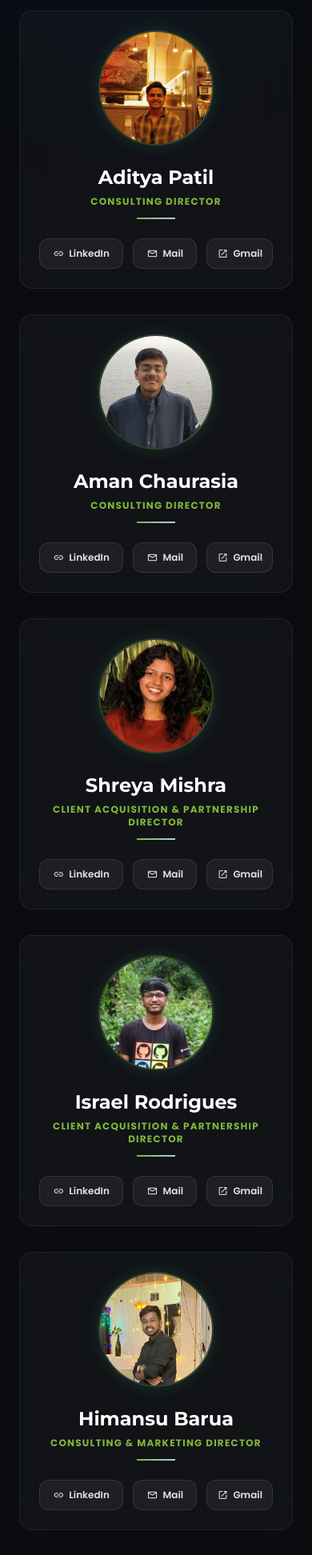
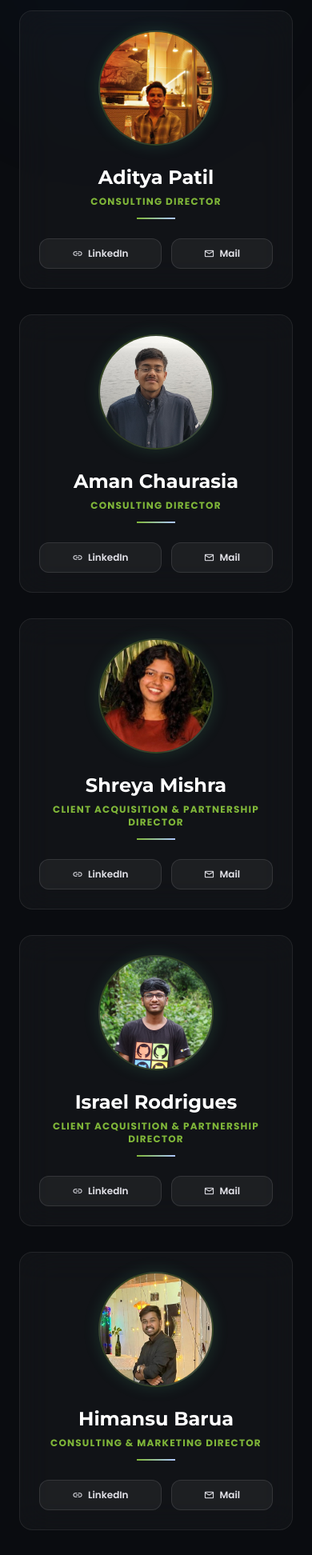
Before and after one commit to AnkurKumarIO/180DC, a plain HTML site: page team.html in a window 390 px wide. Shown: the part 659-2603 px from the top of the page at 80% size. Drawn offline with nearby package versions, Linux system fonts and the light colour scheme.

Commit message:
Show Mail button on mobile, Gmail button on desktop for executive members

```diff
--- a/team.html
+++ b/team.html
@@ -225,11 +225,11 @@
                 <span class="material-symbols-outlined text-sm">link</span>
                 <span>LinkedIn</span>
               </a>
-              <a href="mailto:aditya.patil@180dc.org" class="flex-grow px-3 py-2 rounded-xl bg-white/5 border border-white/10 hover:border-primary/40 hover:text-primary transition-all flex items-center justify-center text-xs font-semibold gap-1.5" title="Open in Mail App">
+              <a href="mailto:aditya.patil@180dc.org" class="md:hidden flex-grow px-3 py-2 rounded-xl bg-white/5 border border-white/10 hover:border-primary/40 hover:text-primary transition-all flex items-center justify-center text-xs font-semibold gap-1.5" title="Open in Mail App">
                 <span class="material-symbols-outlined text-sm">mail</span>
                 <span>Mail</span>
               </a>
-              <a href="https://mail.google.com/mail/?view=cm&to=aditya.patil@180dc.org" target="_blank" rel="noopener noreferrer" class="px-3 py-2 rounded-xl bg-white/5 border border-white/10 hover:border-primary/40 hover:text-primary transition-all flex items-center justify-center text-xs font-semibold gap-1.5" title="Open in Gmail">
+              <a href="https://mail.google.com/mail/?view=cm&to=aditya.patil@180dc.org" target="_blank" rel="noopener noreferrer" class="hidden md:flex px-3 py-2 rounded-xl bg-white/5 border border-white/10 hover:border-primary/40 hover:text-primary transition-all flex items-center justify-center text-xs font-semibold gap-1.5" title="Open in Gmail">
                 <span class="material-symbols-outlined text-sm">open_in_new</span>
                 <span>Gmail</span>
               </a>
@@ -249,11 +249,11 @@
                 <span class="material-symbols-outlined text-sm">link</span>
                 <span>LinkedIn</span>
               </a>
-              <a href="mailto:aman.chaurasia@180dc.org" class="flex-grow px-3 py-2 rounded-xl bg-white/5 border border-white/10 hover:border-primary/40 hover:text-primary transition-all flex items-center justify-center text-xs font-semibold gap-1.5" title="Open in Mail App">
+              <a href="mailto:aman.chaurasia@180dc.org" class="md:hidden flex-grow px-3 py-2 rounded-xl bg-white/5 border border-white/10 hover:border-primary/40 hover:text-primary transition-all flex items-center justify-center text-xs font-semibold gap-1.5" title="Open in Mail App">
                 <span class="material-symbols-outlined text-sm">mail</span>
                 <span>Mail</span>
               </a>
-              <a href="https://mail.google.com/mail/?view=cm&to=aman.chaurasia@180dc.org" target="_blank" rel="noopener noreferrer" class="px-3 py-2 rounded-xl bg-white/5 border border-white/10 hover:border-primary/40 hover:text-primary transition-all flex items-center justify-center text-xs font-semibold gap-1.5" title="Open in Gmail">
+              <a href="https://mail.google.com/mail/?view=cm&to=aman.chaurasia@180dc.org" target="_blank" rel="noopener noreferrer" class="hidden md:flex px-3 py-2 rounded-xl bg-white/5 border border-white/10 hover:border-primary/40 hover:text-primary transition-all flex items-center justify-center text-xs font-semibold gap-1.5" title="Open in Gmail">
                 <span class="material-symbols-outlined text-sm">open_in_new</span>
                 <span>Gmail</span>
               </a>
@@ -273,11 +273,11 @@
                 <span class="material-symbols-outlined text-sm">link</span>
                 <span>LinkedIn</span>
               </a>
-              <a href="mailto:shreya.mishra@180dc.org" class="flex-grow px-3 py-2 rounded-xl bg-white/5 border border-white/10 hover:border-primary/40 hover:text-primary transition-all flex items-center justify-center text-xs font-semibold gap-1.5" title="Open in Mail App">
+              <a href="mailto:shreya.mishra@180dc.org" class="md:hidden flex-grow px-3 py-2 rounded-xl bg-white/5 border border-white/10 hover:border-primary/40 hover:text-primary transition-all flex items-center justify-center text-xs font-semibold gap-1.5" title="Open in Mail App">
                 <span class="material-symbols-outlined text-sm">mail</span>
                 <span>Mail</span>
               </a>
-              <a href="https://mail.google.com/mail/?view=cm&to=shreya.mishra@180dc.org" target="_blank" rel="noopener noreferrer" class="px-3 py-2 rounded-xl bg-white/5 border border-white/10 hover:border-primary/40 hover:text-primary transition-all flex items-center justify-center text-xs font-semibold gap-1.5" title="Open in Gmail">
+              <a href="https://mail.google.com/mail/?view=cm&to=shreya.mishra@180dc.org" target="_blank" rel="noopener noreferrer" class="hidden md:flex px-3 py-2 rounded-xl bg-white/5 border border-white/10 hover:border-primary/40 hover:text-primary transition-all flex items-center justify-center text-xs font-semibold gap-1.5" title="Open in Gmail">
                 <span class="material-symbols-outlined text-sm">open_in_new</span>
                 <span>Gmail</span>
               </a>
@@ -297,11 +297,11 @@
                 <span class="material-symbols-outlined text-sm">link</span>
                 <span>LinkedIn</span>
               </a>
-              <a href="mailto:Israel.r@180dc.org" class="flex-grow px-3 py-2 rounded-xl bg-white/5 border border-white/10 hover:border-primary/40 hover:text-primary transition-all flex items-center justify-center text-xs font-semibold gap-1.5" title="Open in Mail App">
+              <a href="mailto:Israel.r@180dc.org" class="md:hidden flex-grow px-3 py-2 rounded-xl bg-white/5 border border-white/10 hover:border-primary/40 hover:text-primary transition-all flex items-center justify-center text-xs font-semibold gap-1.5" title="Open in Mail App">
                 <span class="material-symbols-outlined text-sm">mail</span>
                 <span>Mail</span>
               </a>
-              <a href="https://mail.google.com/mail/?view=cm&to=Israel.r@180dc.org" target="_blank" rel="noopener noreferrer" class="px-3 py-2 rounded-xl bg-white/5 border border-white/10 hover:border-primary/40 hover:text-primary transition-all flex items-center justify-center text-xs font-semibold gap-1.5" title="Open in Gmail">
+              <a href="https://mail.google.com/mail/?view=cm&to=Israel.r@180dc.org" target="_blank" rel="noopener noreferrer" class="hidden md:flex px-3 py-2 rounded-xl bg-white/5 border border-white/10 hover:border-primary/40 hover:text-primary transition-all flex items-center justify-center text-xs font-semibold gap-1.5" title="Open in Gmail">
                 <span class="material-symbols-outlined text-sm">open_in_new</span>
                 <span>Gmail</span>
               </a>
@@ -321,11 +321,11 @@
                 <span class="material-symbols-outlined text-sm">link</span>
                 <span>LinkedIn</span>
               </a>
-              <a href="mailto:Himansu.barua@180dc.org" class="flex-grow px-3 py-2 rounded-xl bg-white/5 border border-white/10 hover:border-primary/40 hover:text-primary transition-all flex items-center justify-center text-xs font-semibold gap-1.5" title="Open in Mail App">
+              <a href="mailto:Himansu.barua@180dc.org" class="md:hidden flex-grow px-3 py-2 rounded-xl bg-white/5 border border-white/10 hover:border-primary/40 hover:text-primary transition-all flex items-center justify-center text-xs font-semibold gap-1.5" title="Open in Mail App">
                 <span class="material-symbols-outlined text-sm">mail</span>
                 <span>Mail</span>
               </a>
-              <a href="https://mail.google.com/mail/?view=cm&to=Himansu.barua@180dc.org" target="_blank" rel="noopener noreferrer" class="px-3 py-2 rounded-xl bg-white/5 border border-white/10 hover:border-primary/40 hover:text-primary transition-all flex items-center justify-center text-xs font-semibold gap-1.5" title="Open in Gmail">
+              <a href="https://mail.google.com/mail/?view=cm&to=Himansu.barua@180dc.org" target="_blank" rel="noopener noreferrer" class="hidden md:flex px-3 py-2 rounded-xl bg-white/5 border border-white/10 hover:border-primary/40 hover:text-primary transition-all flex items-center justify-center text-xs font-semibold gap-1.5" title="Open in Gmail">
                 <span class="material-symbols-outlined text-sm">open_in_new</span>
                 <span>Gmail</span>
               </a>
@@ -345,11 +345,11 @@
                 <span class="material-symbols-outlined text-sm">link</span>
                 <span>LinkedIn</span>
               </a>
-              <a href="mailto:devesh.mishra@180dc.org" class="flex-grow px-3 py-2 rounded-xl bg-white/5 border border-white/10 hover:border-primary/40 hover:text-primary transition-all flex items-center justify-center text-xs font-semibold gap-1.5" title="Open in Mail App">
+              <a href="mailto:devesh.mishra@180dc.org" class="md:hidden flex-grow px-3 py-2 rounded-xl bg-white/5 border border-white/10 hover:border-primary/40 hover:text-primary transition-all flex items-center justify-center text-xs font-semibold gap-1.5" title="Open in Mail App">
                 <span class="material-symbols-outlined text-sm">mail</span>
                 <span>Mail</span>
               </a>
-              <a href="https://mail.google.com/mail/?view=cm&to=devesh.mishra@180dc.org" target="_blank" rel="noopener noreferrer" class="px-3 py-2 rounded-xl bg-white/5 border border-white/10 hover:border-primary/40 hover:text-primary transition-all flex items-center justify-center text-xs font-semibold gap-1.5" title="Open in Gmail">
+              <a href="https://mail.google.com/mail/?view=cm&to=devesh.mishra@180dc.org" target="_blank" rel="noopener noreferrer" class="hidden md:flex px-3 py-2 rounded-xl bg-white/5 border border-white/10 hover:border-primary/40 hover:text-primary transition-all flex items-center justify-center text-xs font-semibold gap-1.5" title="Open in Gmail">
                 <span class="material-symbols-outlined text-sm">open_in_new</span>
                 <span>Gmail</span>
               </a>
```
